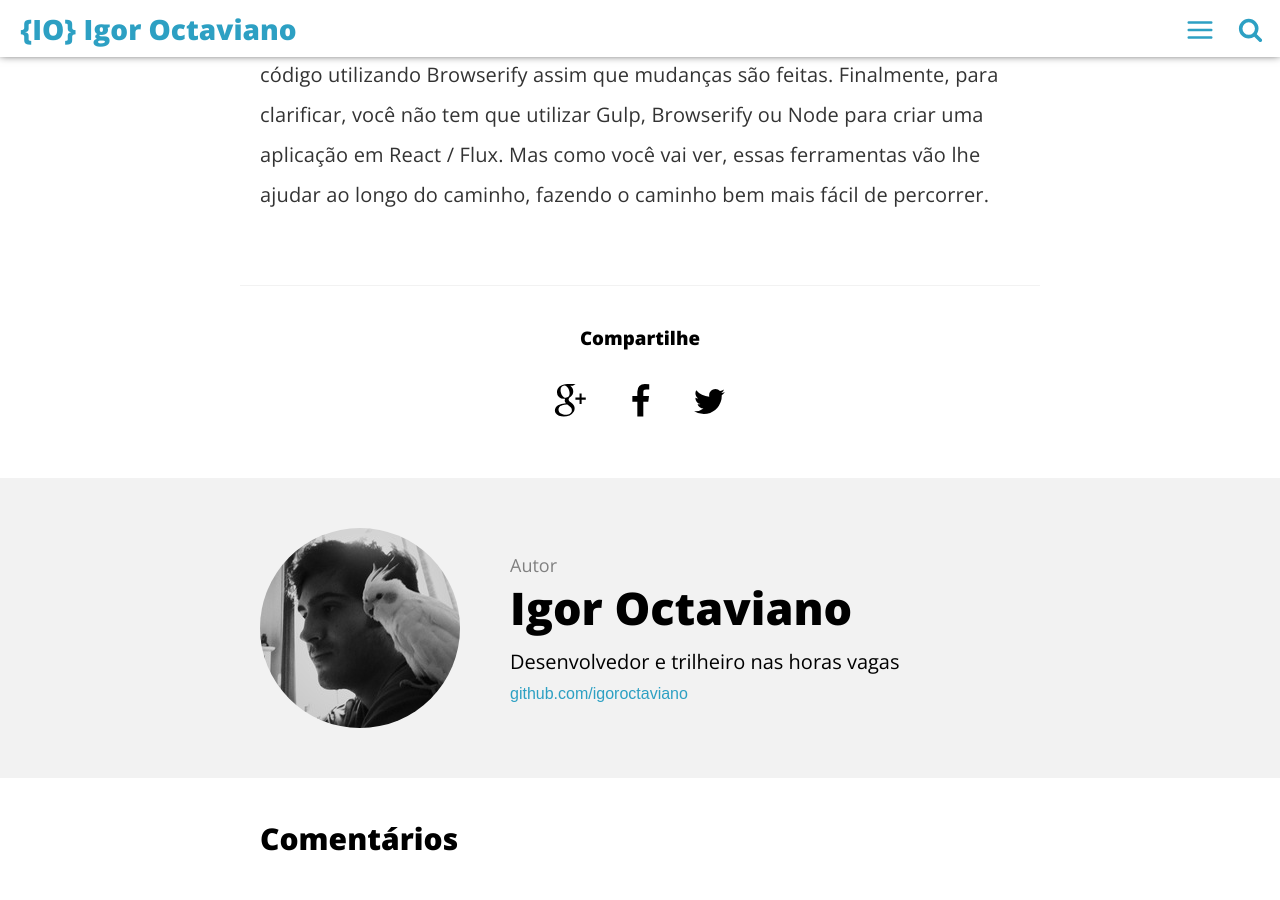
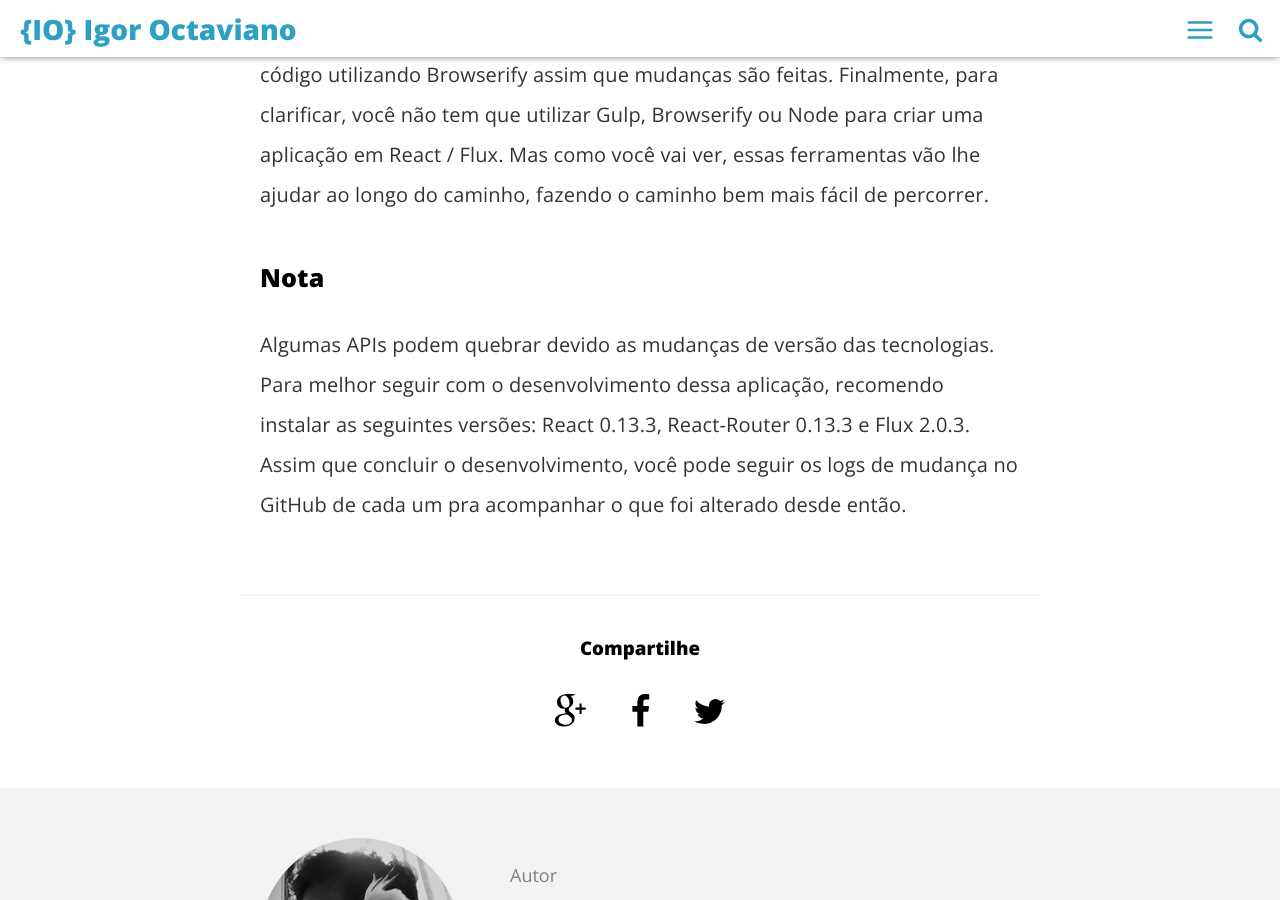
Before and after one commit to igoroctaviano/blog, a Jekyll site: the page built from _posts/2017-02-01-react-app.md, in a window 1280 px wide and 900 px high, scrolled down 6519 px. Built offline with Jekyll 4.4.1, drawn with Linux system fonts in a browser that asks for light colours; our own code applies the rules of GitHub Pages for plain Markdown files; comment, search, counter and statistics services are not loaded.

Commit message:
Update 2017-02-01-react-app.md

```diff
--- a/_posts/2017-02-01-react-app.md
+++ b/_posts/2017-02-01-react-app.md
@@ -83,3 +83,6 @@ Flux é uma biblioteca de flxo de dados unidirecional criada pelo Facebook para
 
 ### Gulp
 Para amarrar tudo isso junto, vamos utilizar Gulp. Gulp é um executor de tarefas popular de JavaScript. Um popular competidor nos dias de hoje pela facilidade de configuração e rapidez. Gulp tem um ecossistema de plug-ins que nos permite facilmente automatizar todos os tipos de tarefas importantes como minificação, linting, empacotamento, movimentação de arquivos, execução de outras tarefas e observar arquivos, assim seu navegador pode recarregar quando você salvar suas tarefas. Gulp é rápido pois ele  stream-based, permitindo colar várias tarefas, conectando seus resultados e os utilizando para outras tarefas. Ele mantem todo esse trabalho em memória ao invés de escrever tudo no disco, o que o faz bem rápido também. (é por isso tambm que o Gulp ta ficando mais popular que o Grunt) Gulp pode executar vários tipos de tarefas, nosso foco principal com ele é observar os arquivos quanto a mudanças (plug-in), esse que vai automaticamente fazer o empacotamento de nosso código utilizando Browserify assim que mudanças são feitas. Finalmente, para clarificar, você não tem que utilizar Gulp, Browserify ou Node para criar uma aplicação em React / Flux. Mas como você vai ver, essas ferramentas vão lhe ajudar ao longo do caminho, fazendo o caminho bem mais fácil de percorrer.
+
+### Nota
+Algumas APIs podem quebrar devido as mudanças de versão das tecnologias. Para melhor seguir com o desenvolvimento dessa aplicação, recomendo instalar as seguintes versões: React 0.13.3, React-Router 0.13.3 e Flux 2.0.3. Assim que concluir o desenvolvimento, você pode seguir os logs de mudança no GitHub de cada um pra acompanhar o que foi alterado desde então.
```
